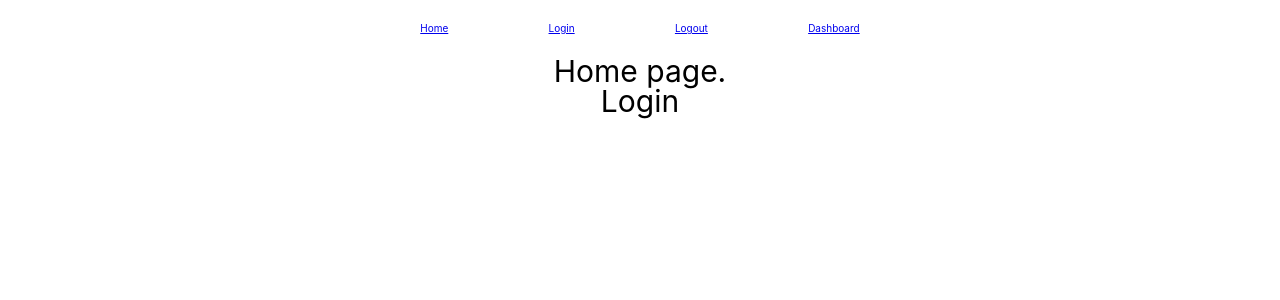
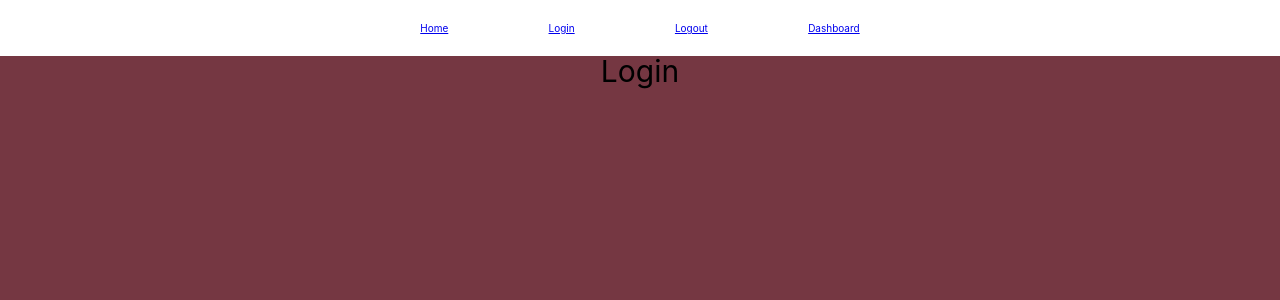
Before and after one commit to Build-Week-potluck-planner-9/front-end, a React (Create React App) app in the folder buildweek-potluck/: page /login in a window 1280 px wide. Shown: the top 300 px of the page. Built offline with nearby package versions, Linux system fonts and the light colour scheme.

Commit message:
page sizes fixed

```diff
--- a/buildweek-potluck/src/App.css
+++ b/buildweek-potluck/src/App.css
@@ -41,17 +41,36 @@ h1 {
 }
 
 .App {
+  height: calc(100vh - 7vh);
+  width: 100vw;
   text-align: center;
 }
-.header {
+nav {
   height: 7vh;
   width: 100%;
-}
-nav {
-  height: inherit;
   width: 50%;
   margin: 0 auto;
   display: flex;
   align-items: center;
   justify-content: space-evenly;
 }
+.homepage {
+  height: inherit;
+  width: inherit;
+  background-color: #AA5042;
+}
+.login {
+  height: inherit;
+  width: inherit;
+  background-color: #753742;
+}
+.logout {
+  height: inherit;
+  width: inherit;
+  background-color: #D8BD8A;
+}
+.dashboard {
+  height: inherit;
+  width: inherit;
+  background-color: #4F3130;
+}
--- a/buildweek-potluck/src/App.js
+++ b/buildweek-potluck/src/App.js
@@ -1,4 +1,4 @@
-import { Route, Switch } from 'react-router-dom';
+import { Route, Router } from 'react-router-dom';
 import Header from './Components/Header';
 import Home from './Components/Home';
 import Login from './Components/Login'
@@ -8,13 +8,15 @@ import './App.css';
 
 function App() {
   return (
-    <div className="App">
-        <Header />
-        <Route path='/' component={Home} />
-        <Route path='/login' component={Login} />
-        <Route path='/logout' component={Logout} />
-        <Route path='/dashboard' component={Dashboard} />
-    </div>
+      <div className="App">
+          <Header />
+          <Route exact path='/' component={Home} />
+          <Route exact path='/home' component={Home} />
+
+          <Route exact path='/login' component={Login} />
+          <Route exact path='/logout' component={Logout} />
+          <Route exact path='/dashboard' component={Dashboard} />
+      </div>
   );
 }
 
--- a/buildweek-potluck/src/Components/Dashboard.js
+++ b/buildweek-potluck/src/Components/Dashboard.js
@@ -2,7 +2,7 @@ import React from 'react'
 
 export default function Dashboard() {
     return (
-        <div>
+        <div className='dashboard'>
             <h1>Dashboard</h1>
         </div>
     )
--- a/buildweek-potluck/src/Components/Home.js
+++ b/buildweek-potluck/src/Components/Home.js
@@ -2,7 +2,7 @@ import React from 'react'
 
 export default function Home() {
     return (
-        <div>
+        <div className='homepage'>
             <h1>Home page.</h1>
         </div>
     )
--- a/buildweek-potluck/src/Components/Login.js
+++ b/buildweek-potluck/src/Components/Login.js
@@ -2,7 +2,7 @@ import React from 'react'
 
 export default function Login() {
     return (
-        <div>
+        <div className='login'>
             <h1>Login</h1>
         </div>
     )
--- a/buildweek-potluck/src/Components/Logout.js
+++ b/buildweek-potluck/src/Components/Logout.js
@@ -2,7 +2,7 @@ import React from 'react'
 
 export default function Logout() {
     return (
-        <div>
+        <div className='logout'>
             <h1>Logout</h1>
         </div>
     )
```
